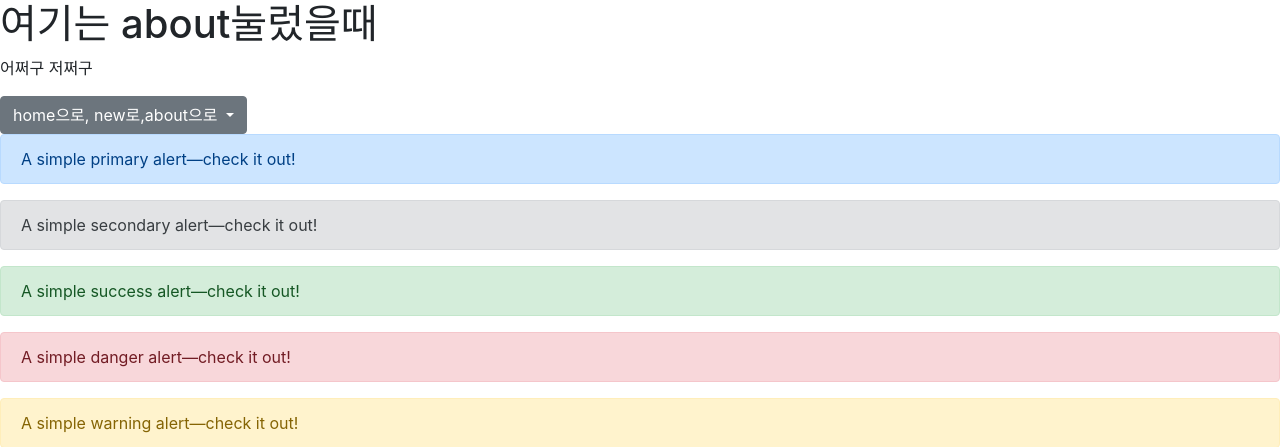
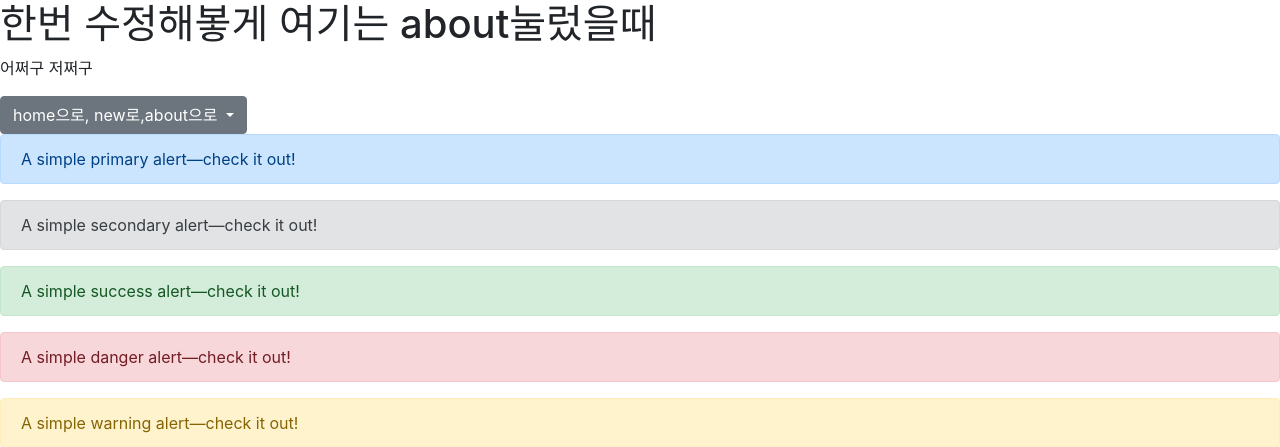
Before and after one commit to kwj0410/3django, a Django app: page /about/ in a window 1280 px wide. Shown: the top 447 px of the page. Run offline with Django 3.2, Linux system fonts and the light colour scheme; some libraries are stand-ins or nearby versions.

Commit message:
commit message

```diff
--- a/second/blog/templates/about.html
+++ b/second/blog/templates/about.html
@@ -6,7 +6,7 @@
 
 </head>
 <body>
-    <h1> 여기는 about눌렀을때</h1>
+    <h1> 한번 수정해봏게 여기는 about눌렀을때</h1>
     <p> 어쩌구 저쩌구</p>
     <div class="dropdown">
         <button class="btn btn-secondary dropdown-toggle" type="button" id="dropdownMenuButton" data-toggle="dropdown" aria-haspopup="true" aria-expanded="false">
```
